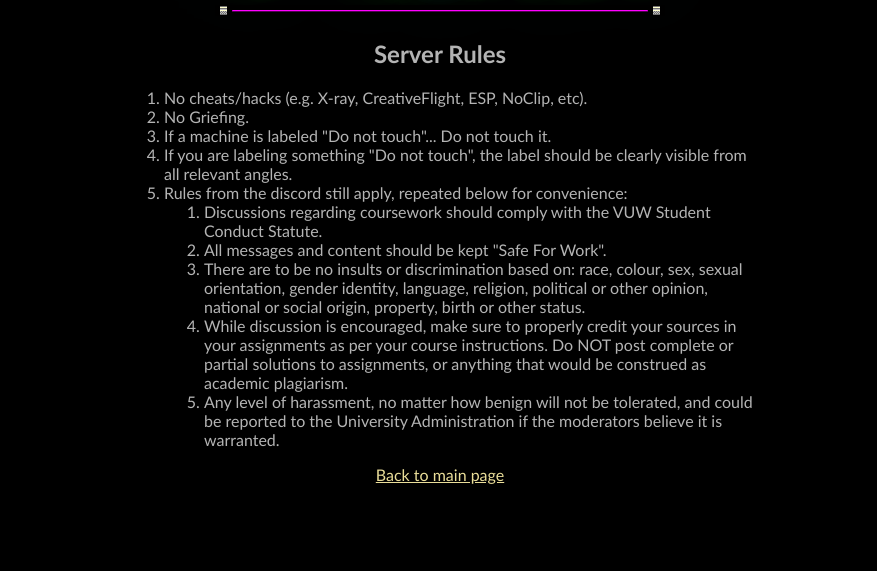
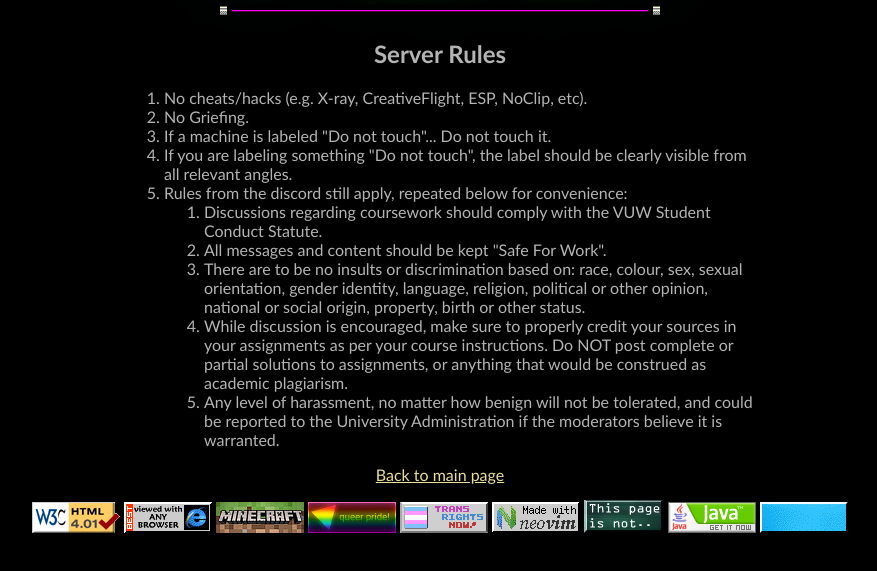
Before and after one commit to BIOS9/ecs_mc_site, a plain HTML site: page src/rules.html in a window 1280 px wide. Shown: the part 99-670 px from the top of the page, without its empty margins (200-1077 px from the left). Drawn offline with Linux system fonts and the light colour scheme.

Commit message:
fix: Copy badges to the rules

```diff
--- a/src/rules.html
+++ b/src/rules.html
@@ -60,7 +60,17 @@
         </li>
       </ol>
     </section>
-
     <p><a href="/" class="important">Back to main page </a></p>
+    <footer>
+      <img src="badges/valid-html401.gif" alt="Site has valid html 4.01">
+      <img src="badges/anybrowser6.gif" alt="Best viewed with any browser!">
+      <a href="https://minecraft.com"><img src="badges/minecraft.gif" alt="Minecraft"></a>
+      <img src="badges/queerpride.gif" alt="Queer pride!">
+      <img src="badges/transnow2.gif" alt="Trans Rights Now!">
+      <a href="https://neovim.io"><img src="badges/neovim.gif" alt="Made with neovim"></a>
+      <img src="badges/y2k2.gif" alt="This page is not y2k compliant! Run for your life!">
+      <img src="badges/java.gif" alt="Java. Get it now!">
+      <a href="https://kernel.org"><img src="badges/linux_powered.gif" alt="Linux powered!"></a>
+    </footer>
   </body>
 </html>
```
